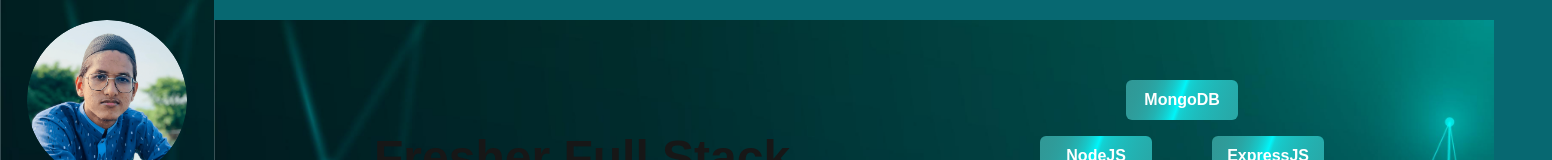
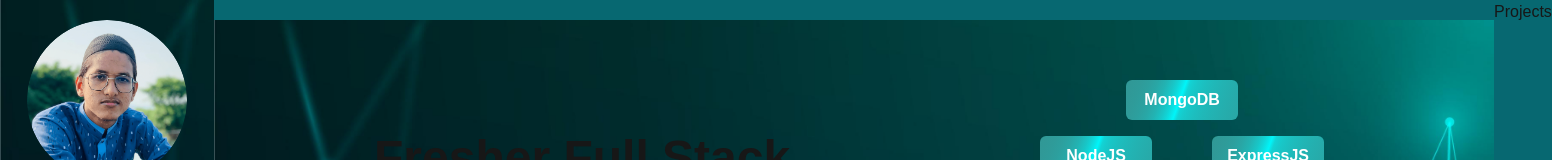
Before and after one commit to afnanhussain2002/my-portfolio, a Next.js app: page / in a window 1280 px wide. Shown: the top 160 px of the page, 1552 px wide, since content can reach past the window. Built offline with nearby package versions, Linux system fonts and the light colour scheme.

Commit message:
import that projects file on main page

```diff
--- a/app/page.tsx
+++ b/app/page.tsx
@@ -1,6 +1,7 @@
 import Footer from '@/components/Footer'
 import HeroSection from '@/components/HeroSection'
 import Profile from '@/components/Profile'
+import Projects from '@/components/Projects'
 import React from 'react'
 
 
@@ -17,6 +18,10 @@ const MainPage = () => {
 
        <HeroSection/>
       </section>
+
+      <section>
+        <Projects/>
+      </section>
     </main>
   )
 }
```
